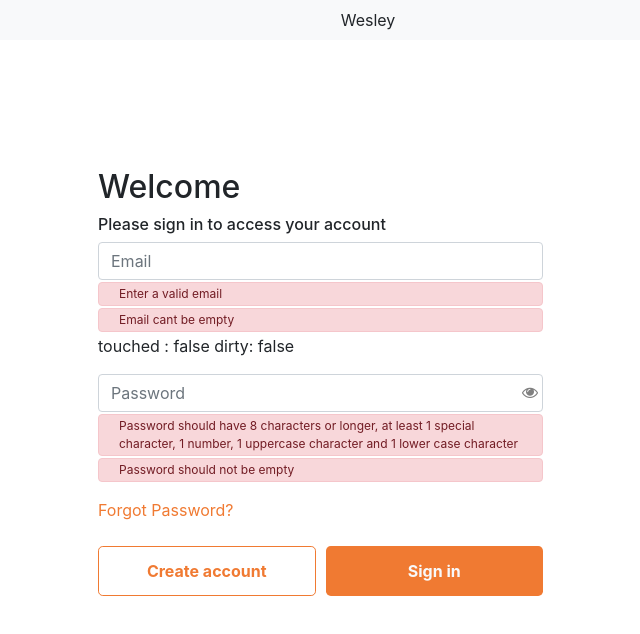
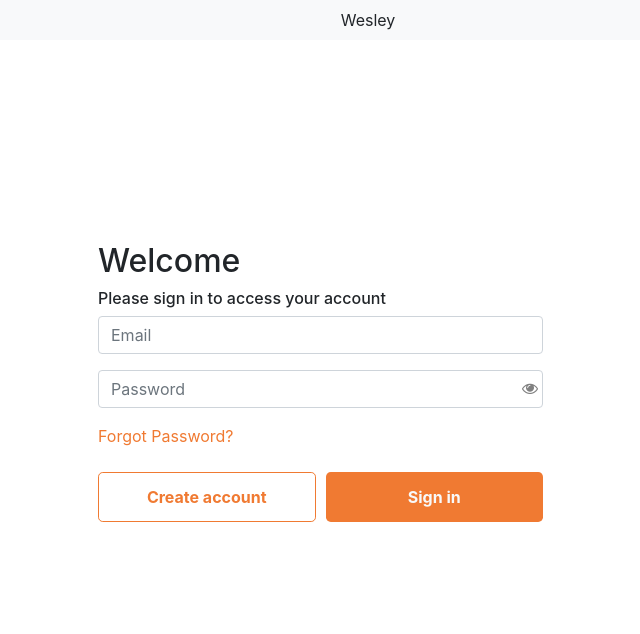
Before and after one commit to wesleyyw8/westeckro, an Angular app: page /login in a window 1280 px wide. Shown: the top 634 px of the page, without its empty margins (272-912 px from the left). Built offline with nearby package versions, Linux system fonts and the light colour scheme.

Commit message:
validation after submit done

```diff
--- a/src/app/login/login.component.html
+++ b/src/app/login/login.component.html
@@ -1,7 +1,8 @@
 <div class="login">
   <div class="container">
     <form  novalidate
-    (ngSubmit)="save()"
+    (ngSubmit)="save(ngForm)"
+    #ngForm="ngForm"
     [formGroup]="loginForm">
       <div class="row">
         <div class="col-sm-12 col-md-5 offset-md-3">
@@ -13,9 +14,12 @@
               class="form-control"
               placeholder="Email"
               formControlName="email"
-              [ngClass]="{'is-invalid': (loginForm.get('email').touched || loginForm.get('email').dirty) && !loginForm.get('email').valid }"
+              [ngClass]="{
+                'is-invalid': ngForm.submitted && !loginForm.get('email').valid
+              }"
               >
-            <div class="invalid-container">
+            <div class="invalid-container"
+            *ngIf="ngForm.submitted && !loginForm.get('email').valid">
               <div *ngIf="loginForm.get('email').errors?.customRegex" class="alert alert-danger">
                 Enter a valid email
               </div>
@@ -23,8 +27,6 @@
                 Email cant be empty
               </div>
             </div>
-            touched : {{loginForm.get('email').touched }}
-            dirty: {{loginForm.get('email').dirty}}
           </div>
 
           <div class="form-group password-container">
@@ -33,10 +35,11 @@
               class="form-control"
               placeholder="Password"
               formControlName="password"
-              [ngClass]="{'is-invalid': (loginForm.get('password').touched || loginForm.get('password').dirty) && !loginForm.get('password').valid }"
-              >
+              [ngClass]="{'is-invalid': ngForm.submitted && !loginForm.get('password').valid }"
+            >
             <i class="fa fa-eye password-icon" (mousedown)="showPassword()" (mouseup)="hidePassword()"></i>
-            <div class="invalid-container">
+            <div class="invalid-container"
+            *ngIf="ngForm.submitted && !loginForm.get('password').valid">
               <div *ngIf="loginForm.get('password').errors?.customRegex" class="alert alert-danger">
                 Password should have 8 characters or longer, at least 1 special character, 1 number, 1 uppercase
                 character and 1 lower case character
@@ -53,7 +56,7 @@
           <br>
           <div class="form-group btn-container">
             <button type="button" class="btn btn-lg create-account">Create account</button>
-            <button type="button" class="btn btn-lg text-light sign-in">Sign in</button>
+            <button type="submit" class="btn btn-lg text-light sign-in" >Sign in</button>
           </div>
         </div>
       </div>
--- a/src/app/login/login.component.ts
+++ b/src/app/login/login.component.ts
@@ -1,5 +1,5 @@
 import { Component, OnInit } from '@angular/core';
-import { FormGroup, FormBuilder, Validators, ValidatorFn, AbstractControl } from '@angular/forms';
+import { FormGroup, FormBuilder, Validators, ValidatorFn, AbstractControl, NgForm } from '@angular/forms';
 import { User } from './user';
 @Component({
   selector: 'app-login',
@@ -35,4 +35,8 @@ export class LoginComponent implements OnInit {
   hidePassword() {
     this.isPasswordVisible = true;
   }
+
+  save(form: NgForm) {
+    console.log(form.submitted);
+  }
 }
```
